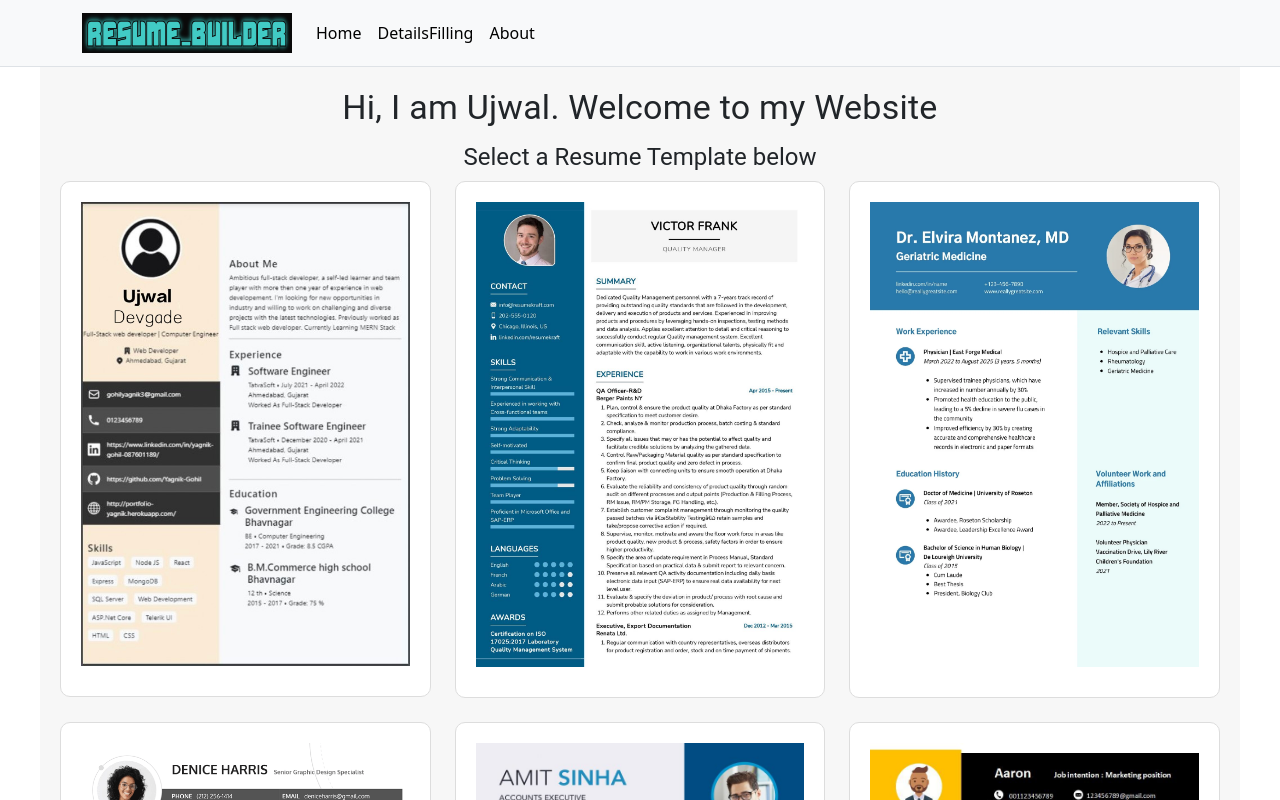
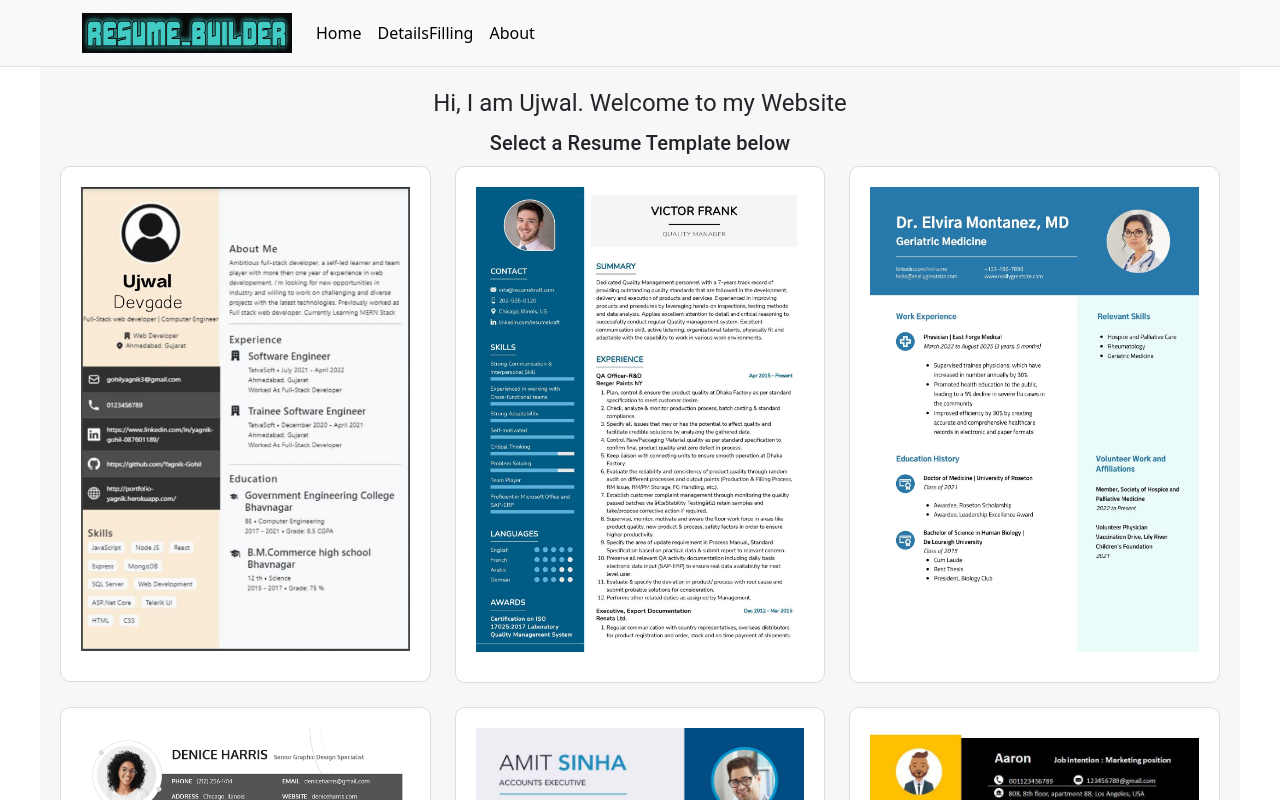
Before and after one commit to Ujwaldevgade/Almabetter-Resume-Builder, a React (Create React App) app: page / in a window 1280 px wide. Shown: the top 800 px of the page. Built offline with nearby package versions, Linux system fonts and the light colour scheme.

Commit message:
Update Home.js

```diff
--- a/src/components/Home.js
+++ b/src/components/Home.js
@@ -22,11 +22,11 @@ const Home = () => {
 
   return (
     <div className="container1">
-      <Typography variant="h4" gutterBottom>
+      <Typography variant="h5" gutterBottom>
         Hi, I am Ujwal.
         Welcome to my Website
       </Typography>
-      <Typography variant="h5" gutterBottom>
+      <Typography variant="h6" gutterBottom>
         Select a Resume Template below
       </Typography>
       <Grid container spacing={3}>
```
